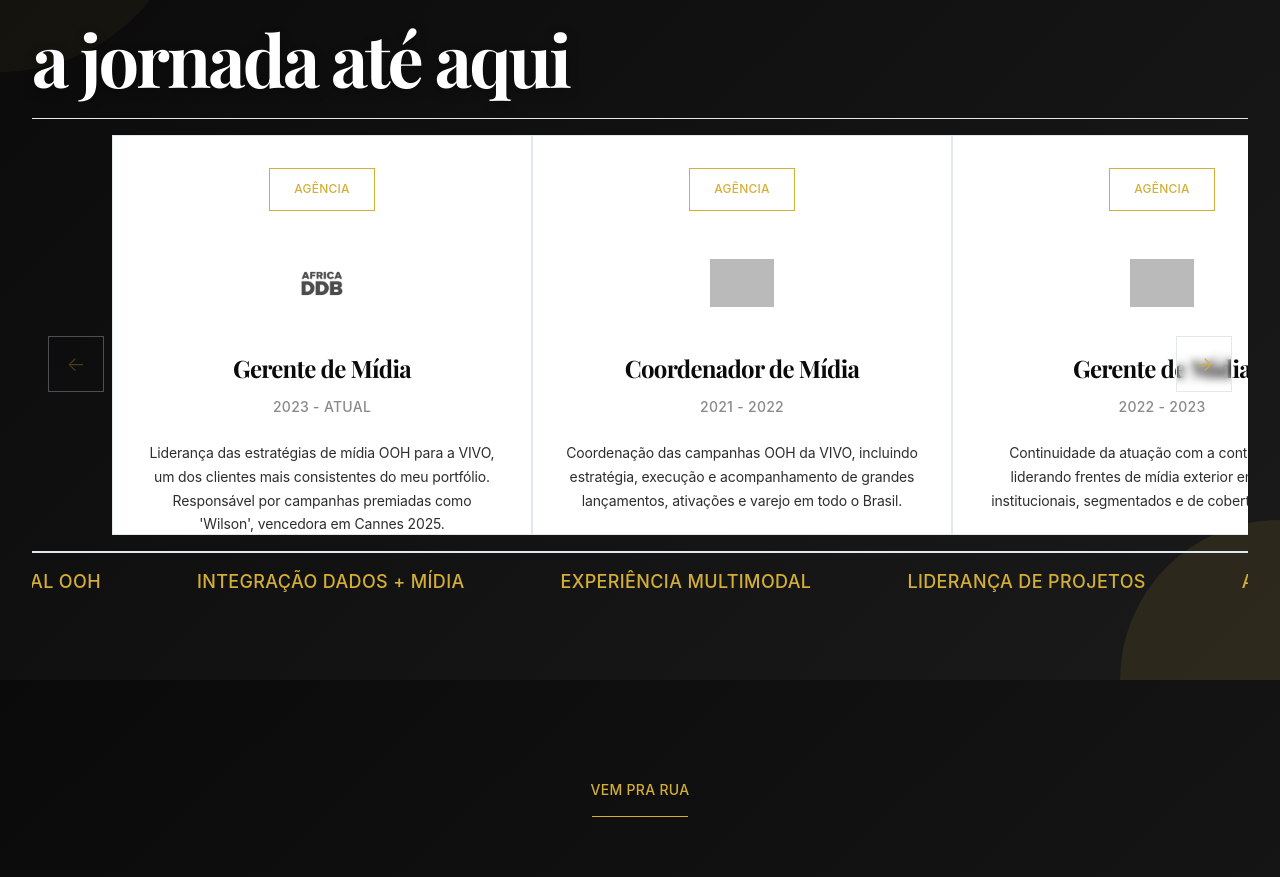
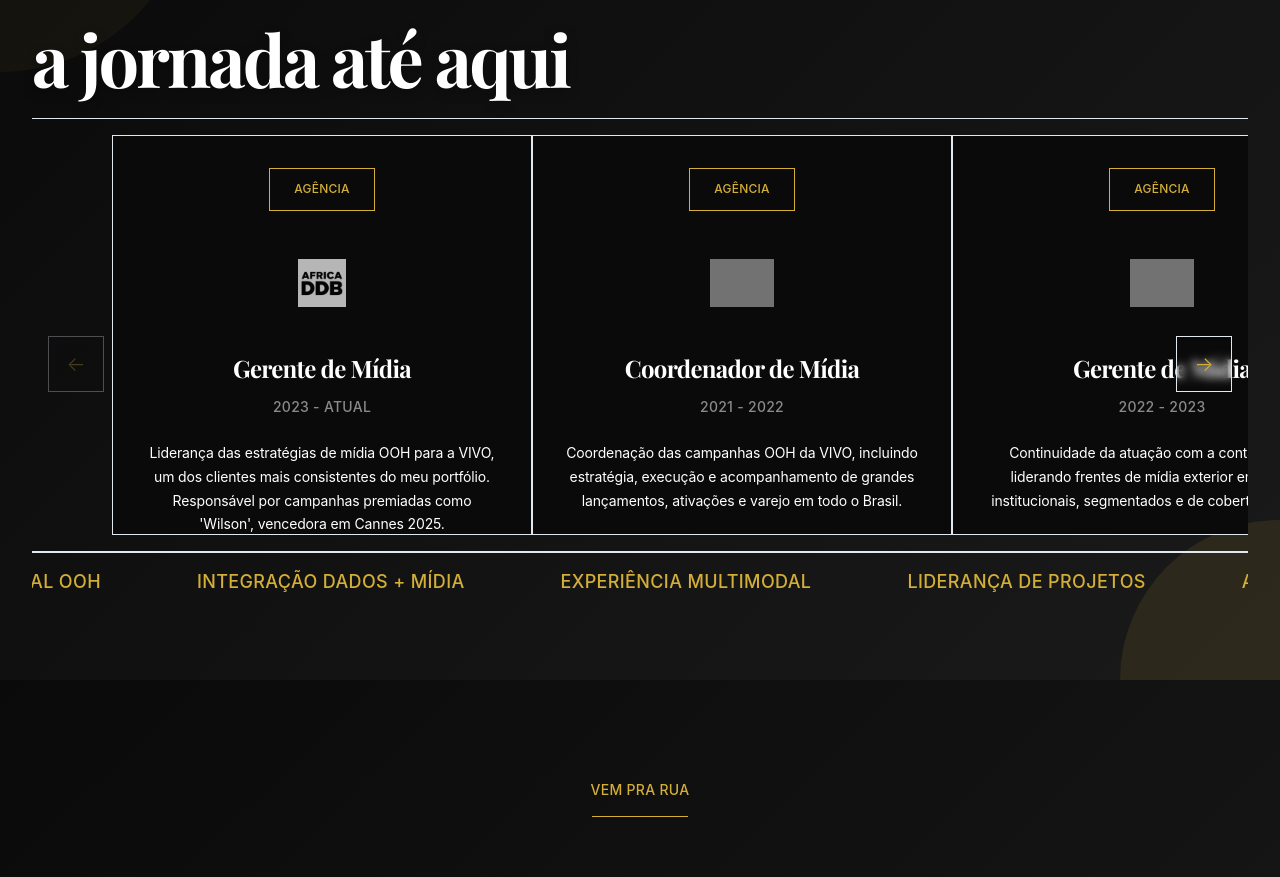
Before and after one commit to jeffersonlmendesbr/ooh-urban-vision, a React (Vite) app: page / in a window 1280 px wide. Shown: the part 2520-3397 px from the top of the page. Built offline with nearby package versions, Linux system fonts and the light colour scheme; grey boxes are pictures that could not be loaded.

Commit message:
Style experience cards
Set card background to black, font to white, and tags to gold.

```diff
--- a/src/components/experience/ExperienceCard.tsx
+++ b/src/components/experience/ExperienceCard.tsx
@@ -5,7 +5,7 @@ interface ExperienceCardProps {
 }
 
 export const ExperienceCard = ({ experience }: ExperienceCardProps) => (
-  <div className="min-w-[420px] w-[420px] h-[400px] bg-white-pure text-ink-black border border-grey-sophisticated/20 flex flex-col justify-between p-8 transition-all duration-500 hover:shadow-gold hover:border-gold-accent group hover-lift">
+  <div className="min-w-[420px] w-[420px] h-[400px] bg-ink-black text-white-pure border border-grey-sophisticated/20 flex flex-col justify-between p-8 transition-all duration-500 hover:shadow-gold hover:border-gold-accent group hover-lift">
     {/* Tag Section */}
     <div className="text-center mb-8">
       <span className="inline-block font-accent text-xs tracking-[0.2em] uppercase border border-gold-accent px-6 py-3 text-gold-accent bg-gold-accent/5 group-hover:bg-gold-accent group-hover:text-ink-black transition-all duration-300">
@@ -15,7 +15,7 @@ export const ExperienceCard = ({ experience }: ExperienceCardProps) => (
 
     {/* Logo Section */}
     <div className="flex-1 flex items-center justify-center mb-8">
-      <div className="w-40 h-20 flex items-center justify-center p-4 bg-cream-editorial/50 group-hover:bg-gold-accent/10 transition-colors duration-300">
+      <div className="w-40 h-20 flex items-center justify-center p-4 bg-white-pure/10 group-hover:bg-gold-accent/10 transition-colors duration-300">
         <img
           src={experience.logoUrl}
           alt={`${experience.companyName} logo`}
@@ -26,13 +26,13 @@ export const ExperienceCard = ({ experience }: ExperienceCardProps) => (
 
     {/* Content Section */}
     <div className="text-center">
-      <h3 className="font-heading text-2xl mb-4 tracking-tight text-ink-black group-hover:text-gold-accent transition-colors duration-300">
+      <h3 className="font-heading text-2xl mb-4 tracking-tight text-white-pure group-hover:text-gold-accent transition-colors duration-300">
         {experience.title}
       </h3>
       <p className="text-grey-sophisticated text-sm mb-6 font-accent tracking-wide">
         {experience.period}
       </p>
-      <p className="text-sm text-slate-elegant font-editorial leading-relaxed">
+      <p className="text-sm text-white-pure/80 font-editorial leading-relaxed">
         {experience.description}
       </p>
     </div>
```
